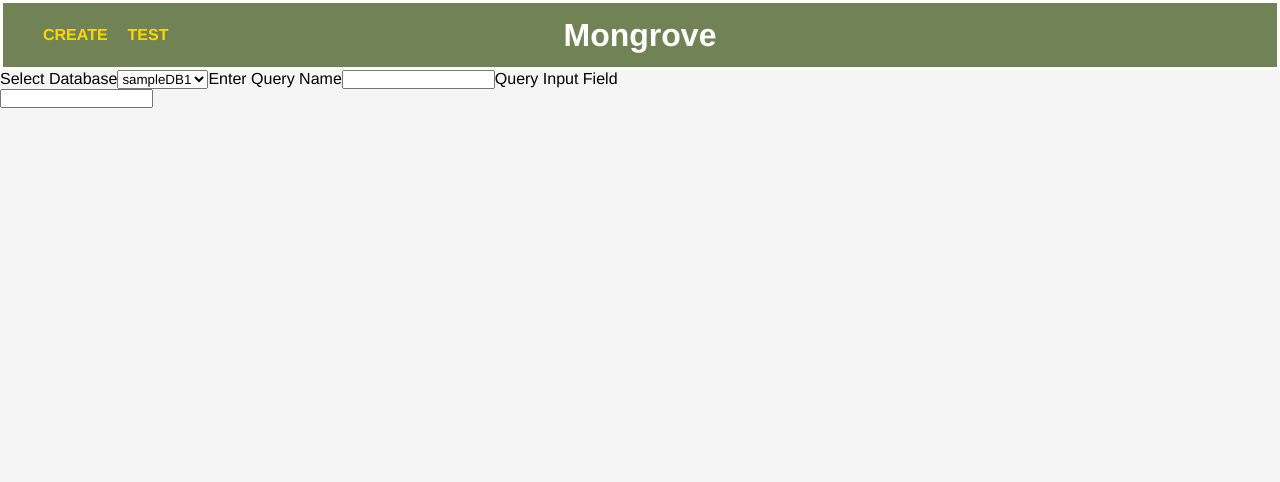
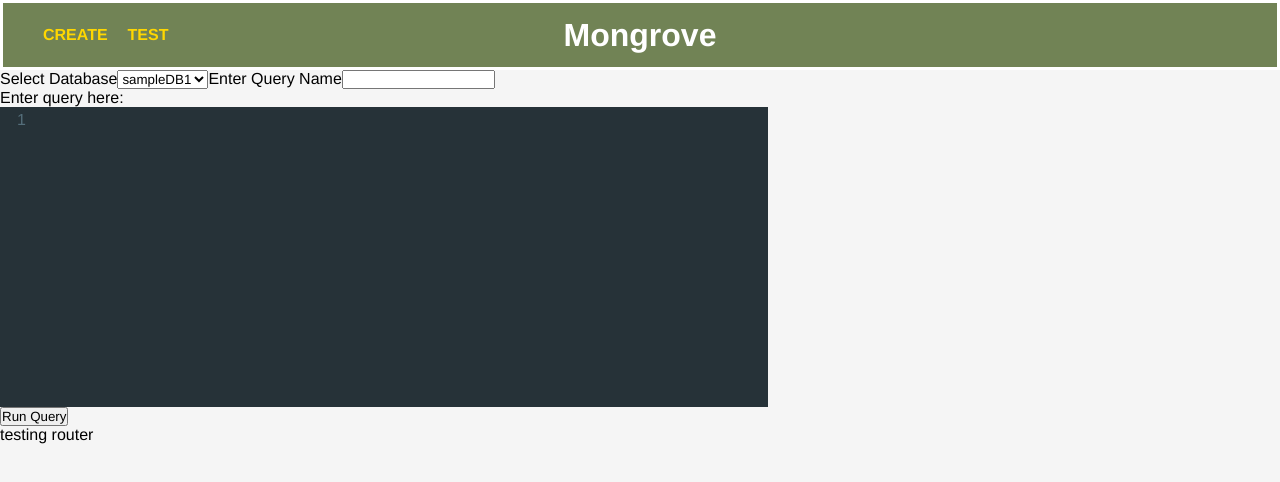
Before and after one commit to oslabs-beta/Mongrove, a React app: page /#/queryPage in a window 1280 px wide. Shown: the top 482 px of the page. Built offline with nearby package versions, Linux system fonts and the light colour scheme.

Commit message:
Adds Codemirror for queryPage

```diff
--- a/client/App.jsx
+++ b/client/App.jsx
@@ -4,6 +4,7 @@ import { HashRouter, Route, Switch } from 'react-router-dom';
 import LandingPage from './pages/LandingPage.jsx';
 import QueryPage from './pages/QueryPage.jsx';
 import './stylesheets/styles.css';
+import DatabasePanel from './components/DatabasePanel.jsx';
 // renderer process
 // const { ipcRenderer } = require('electron');
 
@@ -24,6 +25,8 @@ const App = () => {
                     <Route exact path="/" component={LandingPage}/>
                     <Route exact path="/queryPage"  component={QueryPage}/>
                 </Switch>
+                <p>testing router</p>
+                {/* <DatabasePanel/> */}
              </HashRouter>
         </div>
     );
--- a/client/components/QueriesPanel.jsx
+++ b/client/components/QueriesPanel.jsx
@@ -3,7 +3,9 @@ import React from 'react';
 const QueriesPanel = () => {
 
     return (
-<div></div>
+        <div>
+
+        </div>
     )
 }
 
--- a/client/pages/LandingPage.jsx
+++ b/client/pages/LandingPage.jsx
@@ -16,7 +16,7 @@ const LandingPage = (props) => {
    const [testDatabasesList, setTestDatabasesList] = useState([])
 
    //functions for setting schema area inputs to state
-   const handleSaveSchema = (e) => {
+   const handleSaveSchema = () => {
     //when clicked, should add new schema to state and add new schemaItem component to schemaPanel
    }
 
@@ -36,6 +36,8 @@ const LandingPage = (props) => {
         //backend: all inputs get sent to backend (IPC renderer --> main?)
     }
 
+
+
     return (
         <div id="landingPage">
             <p>Landing page component rendering</p>
--- a/client/pages/QueryArea.jsx
+++ b/client/pages/QueryArea.jsx
@@ -1,6 +1,11 @@
-import React from 'react';
+import React, {useState} from 'react';
+import Editor from '../components/Editor.jsx';
+
 
 const QueryArea = () => {
+    const [selectedDB, setSelectedDB] = useState('sampleDB1')
+    const [testQueryName, setTestQueryName] = useState('')
+    const [testQuery, setTestQuery] = useState('')
 
     return (
         <div id="queryArea" className="mainAreaComponents">
@@ -16,12 +21,27 @@ const QueryArea = () => {
 
             {/* enter query name field */}
             <label htmlFor="queryName">Enter Query Name</label>
-            <input type="text" id="queryName" name="queryName"/>
+            <input
+                type="text"
+                id="queryName"
+                name="queryName"/>
 
             {/* query input field */}
-            <label htmlFor="queryField">Query Input Field</label>
-            <input type="text" id="queryField" name="queryField"/>
 
+                <Editor
+              displayName="Enter query here:"
+              value={testQuery}
+              onChange={setTestQuery}
+            />
+
+            <button
+                type="submit"
+                id="runQueryBn"
+                className="mainAreaBn"
+                // onClick={}
+                >
+            Run Query
+            </button>
         </div>
     );
 }
--- a/client/pages/QueryPage.jsx
+++ b/client/pages/QueryPage.jsx
@@ -2,6 +2,7 @@ import React from 'react';
 import Navbar from '../components/Navbar.jsx';
 import QueriesPanel from '../components/QueriesPanel.jsx';
 import QueriesMainArea from './QueriesMainArea.jsx';
+import DatabasePanel from '../components/DatabasePanel.jsx';
 
 // eventually add a graphs/visualization component
 
@@ -14,6 +15,7 @@ const QueryPage = () => {
       <div className="mainArea">
           <QueriesPanel />
           <QueriesMainArea />
+          {/* <DatabasePanel /> */}
       </div>
     </div>
   );
```
Also changed, not shown: client/components/QueryItem.jsx (added, +13 -0 lines), 2 other files (tests, documents, lock files or other folders).
